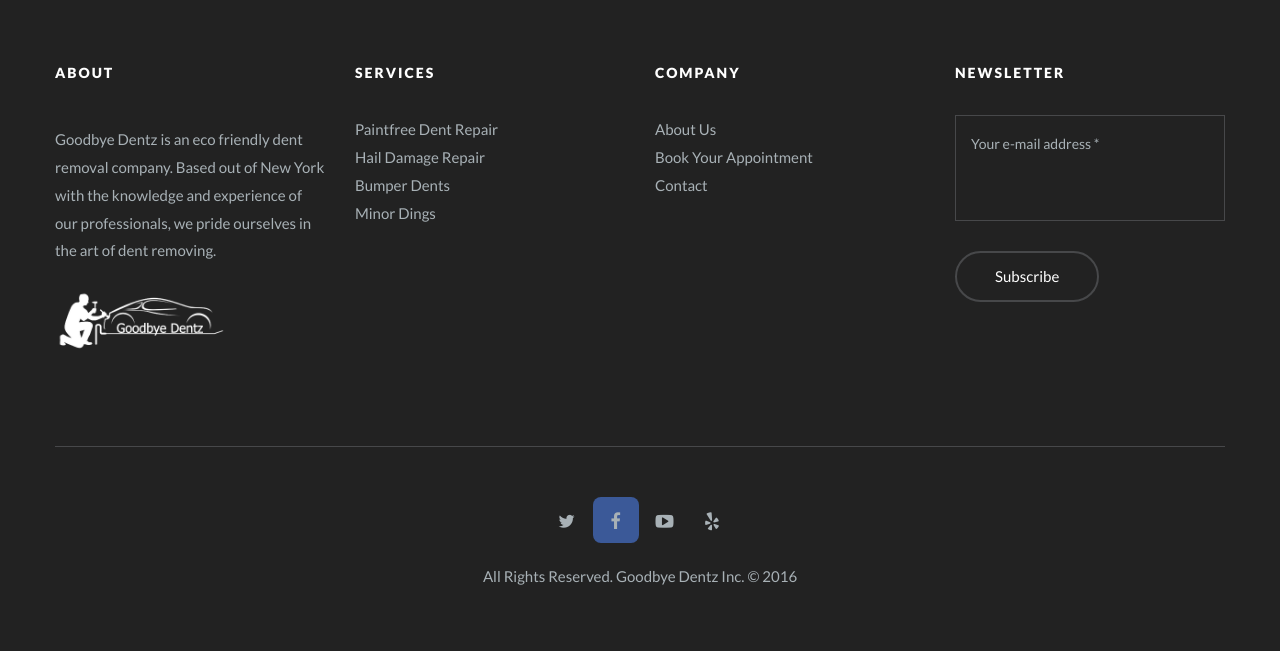
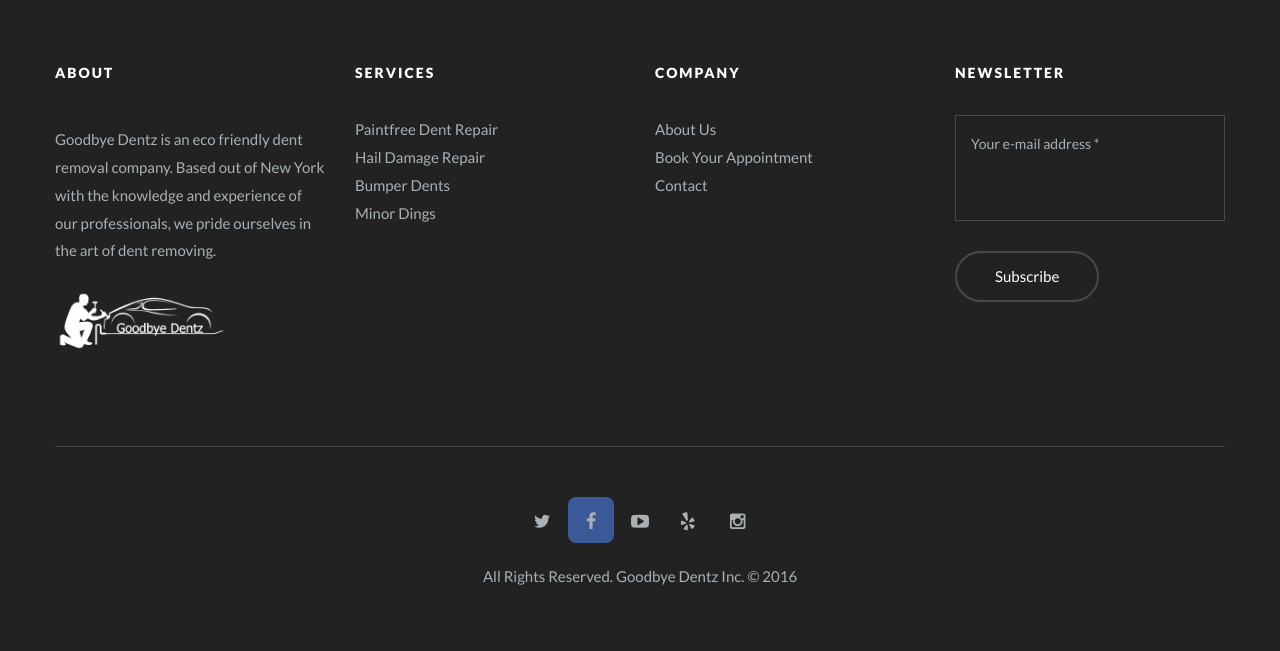
Before and after one commit to itsswill/goodbyedentz, a PHP site: page / in a window 1280 px wide. Shown: the part 3485-4136 px from the top of the page. Run offline with PHP 8.4, Linux system fonts and the light colour scheme; some libraries are stand-ins or nearby versions; some web fonts are replaced.

Commit message:
added ig link

```diff
--- a/index.php
+++ b/index.php
@@ -1011,6 +1011,7 @@ $phone = "(347) 419 6950";
 						<li><a href="https://www.facebook.com/goodbyedentsnyc/" class="template-icon-social-facebook" target="_blank"></a></li>
 						<li><a href="#" class="template-icon-social-youtube" target="_blank"></a></li>
 						<li><a href="http://www.yelp.com/biz/goodbye-dents-nyc-flushing?" class="template-icon-social-yelp" target="_blank"></a></li>
+						<li><a href="http://www.instagram.com/goodbye_dents_nyc_" class="template-icon-social-instagram" target="_blank"></a></li>
 					</ul>
 
 					<!-- Copyright -->
```
